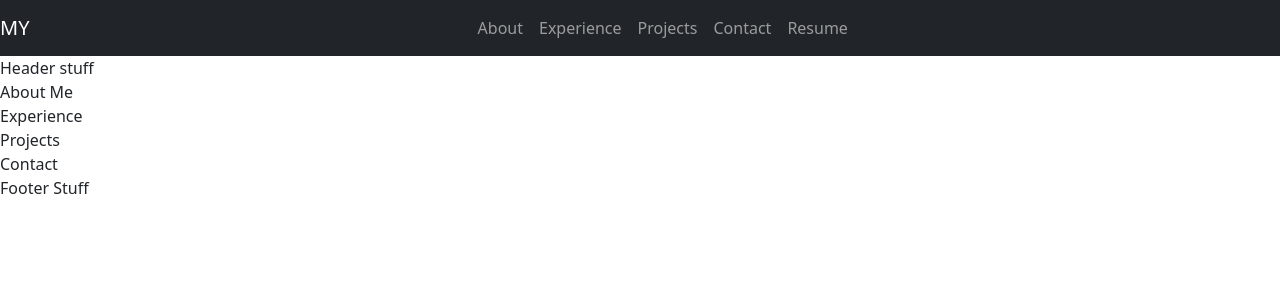
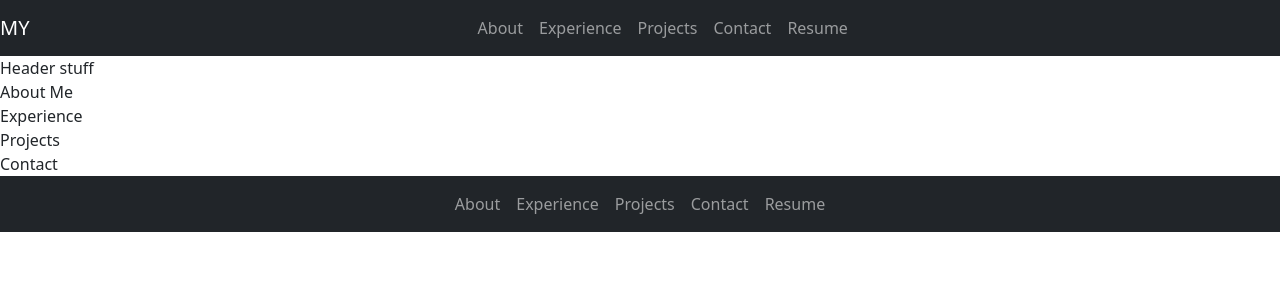
Before and after one commit to miricayancey2025/PortfolioWeb, an Angular app: page / in a window 1280 px wide. Shown: the top 300 px of the page. Built offline with nearby package versions, Linux system fonts and the light colour scheme.

Commit message:
Added footer basics

```diff
--- a/src/app/app.component.html
+++ b/src/app/app.component.html
@@ -1,26 +1,27 @@
     <!-- Navigation -->
     <nav class="navbar navbar-expand-sm sticky-top bg-dark navbar-dark">
-        <a class="navbar-brand" id="brand" href="#">MY</a>
+        <a class="navbar-brand" id="brand" href="#Header">MY</a>
 
         <!-- Navbar toggler button -->
         <button class="navbar-toggler" type="button" data-bs-toggle="collapse" data-bs-target="#navbarTog" aria-controls="navbarTog" aria-expanded="false" aria-label="Toggle navigation bar">
             <span class="navbar-toggler-icon"></span>
         </button>
 
-        <!-- Navbar Menu -->
         <div class="collapse navbar-collapse justify-content-center" id="navbarTog">
+
+            <!-- Navbar Menu -->
             <ul class="navbar-nav">
                 <li class="nav-item">
-                    <a class="nav-link" href="#">About</a>
+                    <a class="nav-link" href="#About">About</a>
                 </li>
                 <li class="nav-item">
-                    <a class="nav-link" href="#">Experience</a>
+                    <a class="nav-link" href="#Experience">Experience</a>
                 </li>
                 <li class="nav-item">
-                    <a class="nav-link" href="#">Projects</a>
+                    <a class="nav-link" href="#Projects">Projects</a>
                 </li>
                 <li class="nav-item">
-                    <a class="nav-link" href="#">Contact</a>
+                    <a class="nav-link" href="#Content">Contact</a>
                 </li>
                 <li class="nav-item">
                     <a class="nav-link" href="#">Resume</a>
@@ -30,7 +31,7 @@
     </nav>
 
     <!-- Header -->
-    <header>
+    <header id="Header">
         Header stuff
     </header>
 
@@ -59,9 +60,26 @@
 
 
     <!-- Footer -->
-    <footer>
-        Footer Stuff
-    </footer>
+        <footer class="navbar navbar-expand-sm justify-content-center sticky-top bg-dark navbar-dark" id="footer">
+                <!-- Navbar Menu -->
+                <ul class="navbar-nav">
+                    <li class="nav-item">
+                        <a class="nav-link" href="#About">About</a>
+                    </li>
+                    <li class="nav-item">
+                        <a class="nav-link" href="#Experience">Experience</a>
+                    </li>
+                    <li class="nav-item">
+                        <a class="nav-link" href="#Projects">Projects</a>
+                    </li>
+                    <li class="nav-item">
+                        <a class="nav-link" href="#Content">Contact</a>
+                    </li>
+                    <li class="nav-item">
+                        <a class="nav-link" href="#">Resume</a>
+                    </li>
+                </ul>
+        </footer>
 
 
 <router-outlet></router-outlet>
```
